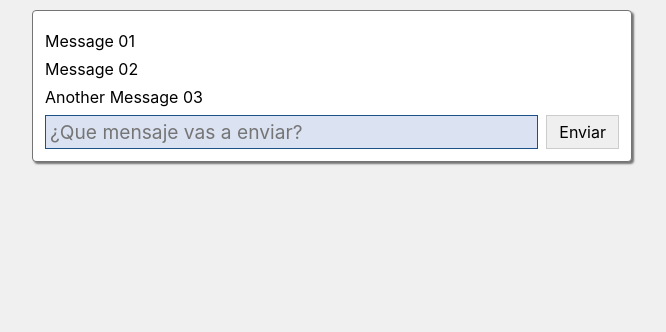
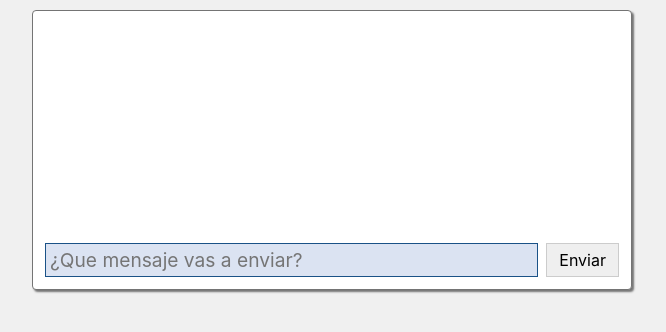
Before and after one commit to ferudinato/react-chat-basico, a React (Create React App) app: page / in a window 1280 px wide. Shown: the top 332 px of the page, without its empty margins (308-974 px from the left). Built offline with nearby package versions, Linux system fonts and the light colour scheme.

Commit message:
El HistoricalMessage ahora recibe a traves de props el listado de mensajes, mientras que en el css se hicieron ajustes  para que muestre solo una determinada cantidad de msjs

```diff
--- a/src/components/HistoricalMessage/HistoricalMessage.js
+++ b/src/components/HistoricalMessage/HistoricalMessage.js
@@ -6,10 +6,10 @@ const historicalMsg = (props) => {
     return (
         <section className={Styles.HistoricalMessage}>
             <ul className={Styles.Messages}>
-                    <li>Message 01</li>
-                    <li>Message 02</li>
-                    <li>Another Message 03</li>
-                </ul>
+                {props.messages.map((i, idx) =>
+                    <li key={idx}><span className={Styles.Author}>{i.author}:</span>{i.msg}</li>
+                )}
+            </ul>
         </section>
     )
 }
--- a/src/components/HistoricalMessage/HistoricalMessage.module.css
+++ b/src/components/HistoricalMessage/HistoricalMessage.module.css
@@ -7,8 +7,17 @@
     list-style: none;
     margin: 0;
     padding: 0;
+    min-height: 220px;
+    max-height: 220px;
+    overflow-y: scroll;
 }
 
 .HistoricalMessage ul.Messages li {
     margin: 8px 0px;
 }
+
+.Author {
+    font-weight: bold;
+    text-transform: capitalize;
+    margin-right: 4px;
+}
```
